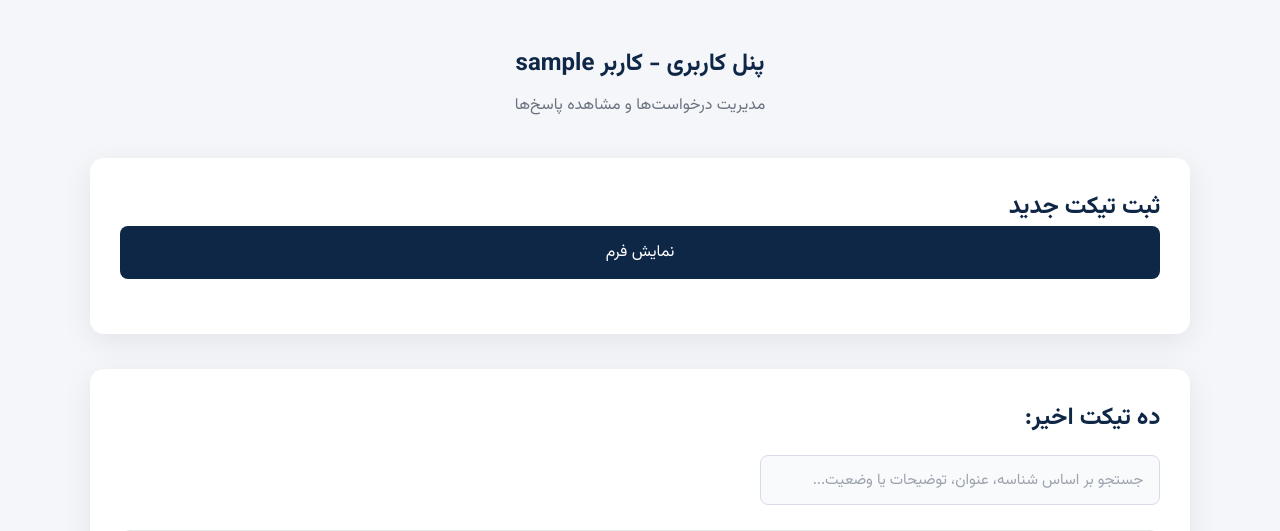
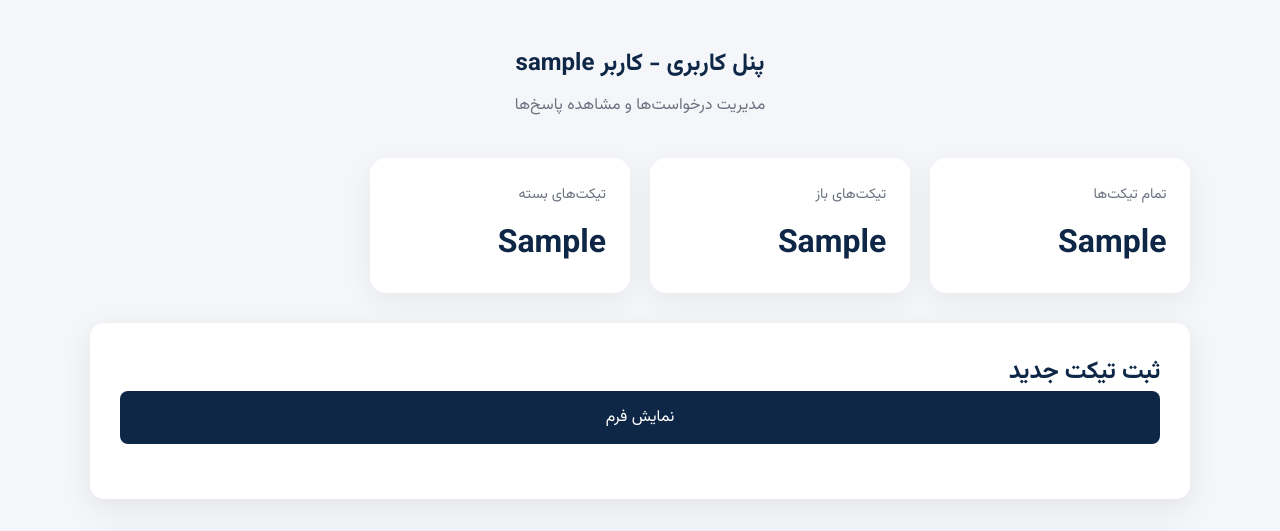
Before and after one commit to teymuri-alireza/help-desk-system, a FastAPI app: template src/server/templates/it_expert_dashboard.html in a window 1280 px wide. Shown: the part 75-606 px from the top of the page. Run offline with FastAPI, Linux system fonts and the light colour scheme; the template is opened without the code that fills it: most values are stand-ins (such as "Sample title", 1, 10 or a date in 2020); data that the repository does not hold is empty.

Commit message:
feat(api): pass statistics to dashboard pages
Added user, ticket, and it expert statistics to admin_dashbaord.html,
added required CSS code for the new KPI cards.

```diff
--- a/src/server/static/css/dashboard.css
+++ b/src/server/static/css/dashboard.css
@@ -344,6 +344,32 @@ body{
     color: #065f46;
 }
 
+/* KPI cars*/
+.metrics-grid{
+    display:grid;
+    grid-template-columns:repeat(4,1fr);
+    gap:20px;
+    margin-bottom:30px;
+}
+
+.metric-card{
+    background:white;
+    border-radius:16px;
+    padding:24px;
+    box-shadow:0 8px 30px rgba(0,0,0,.06);
+}
+
+.metric-card span{
+    color:#6b7280;
+    font-size:.9rem;
+}
+
+.metric-card h2{
+    margin-top:12px;
+    color:#0f2747;
+    font-size:2rem;
+}
+
 /* TICKETS */
 .ticket-item{
     padding:20px;
@@ -437,6 +463,12 @@ td{
 
 /* RESPONSIVE */
 
+@media(max-width:1000px){
+    .metrics-grid{
+        grid-template-columns:repeat(2,1fr);
+    }
+}
+
 @media(max-width:900px){
     .navbar{
         flex-direction:column;
@@ -456,4 +488,7 @@ td{
     td{
         min-width:180px;
     }
+    .metrics-grid{
+        grid-template-columns:1fr;
+    }
 }
--- a/src/server/templates/it_expert_dashboard.html
+++ b/src/server/templates/it_expert_dashboard.html
@@ -41,6 +41,26 @@
         </h1>
         <p>مدیریت درخواست‌ها و مشاهده پاسخ‌ها</p>
     </section>
+
+    <!-- KPI CARDS -->
+    <div class="metrics-grid">
+
+        <div class="metric-card">
+            <span>تمام تیکت‌ها</span>
+            <h2>{{ assigned_tickets }}</h2>
+        </div>
+
+        <div class="metric-card">
+            <span>تیکت‌های باز</span>
+            <h2>{{ open_tickets }}</h2>
+        </div>
+
+        <div class="metric-card">
+            <span>تیکت‌های بسته</span>
+            <h2>{{ resolved_tickets }}</h2>
+        </div>
+
+    </div>
 
     <!-- Ticket Form -->
     <section class="card">
```
Also changed, not shown: src/server/routes/dashboard.py (+12 -0 lines), src/server/templates/admin_dashboard.html (+25 -0 lines).
